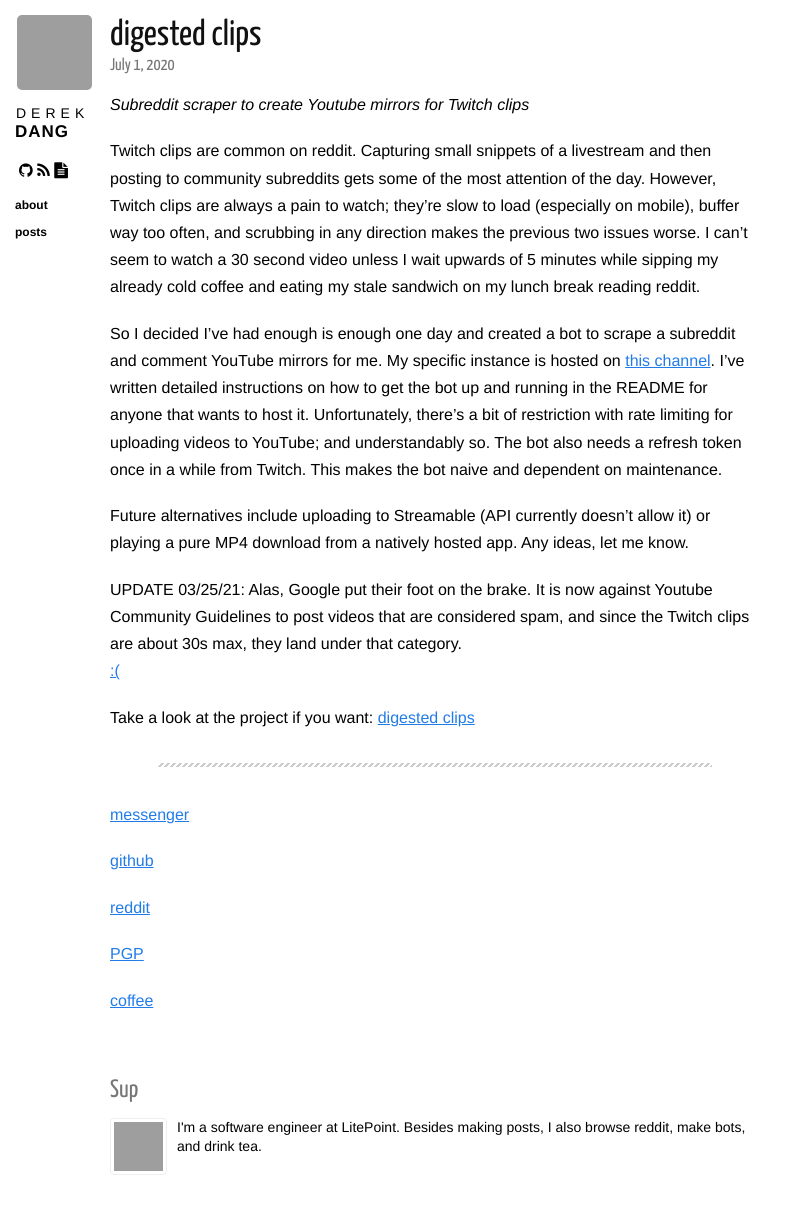
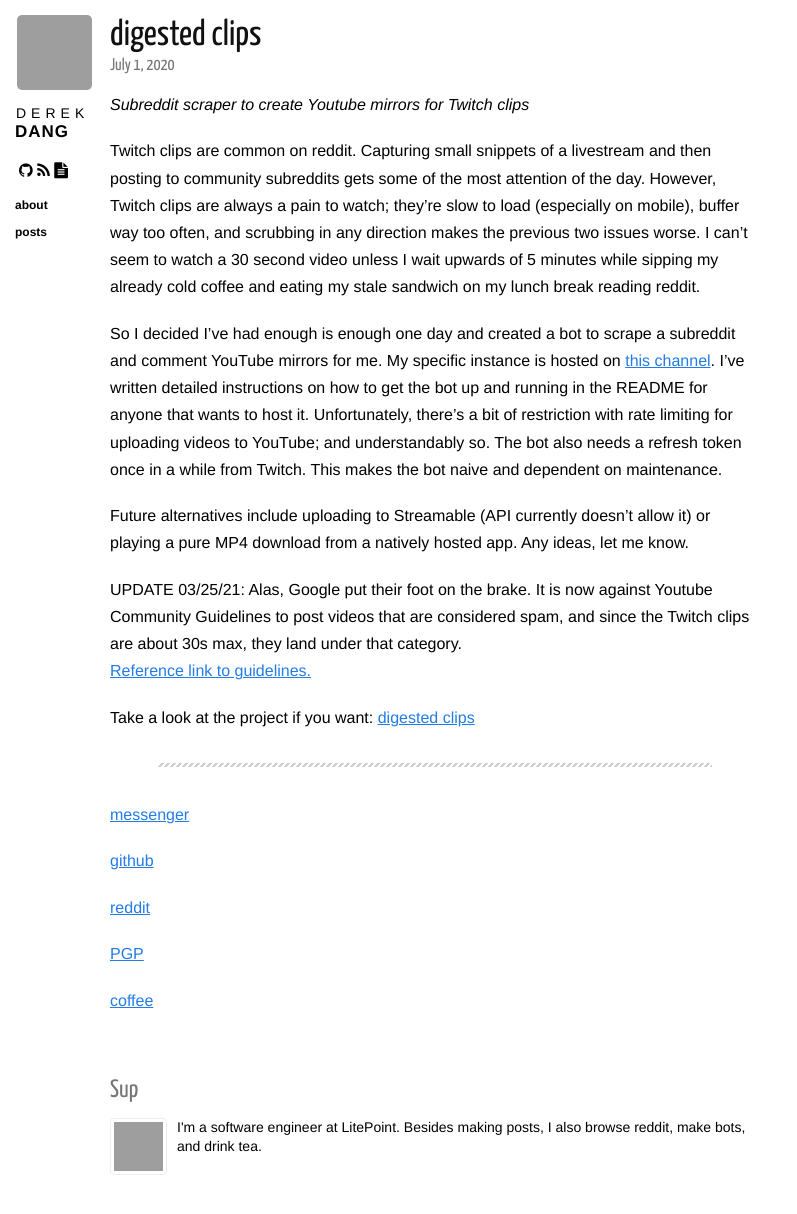
Before and after one commit to dqdang/dqdang.github.io, a Jekyll site: the page built from _posts/2020-07-01-digested-clips.markdown, in a window 1280 px wide, cut to the strip 0-1234 px from the top of the page. Shown: the top 1214 px of the strip, without its empty margins (0-797 px from the left). Built offline with Jekyll 4.4.1, drawn with Linux system fonts in a browser that asks for light colours; nearby versions of some CDN libraries; grey boxes are pictures that could not be loaded.

Commit message:
Change link text

```diff
--- a/_posts/2020-07-01-digested-clips.markdown
+++ b/_posts/2020-07-01-digested-clips.markdown
@@ -12,8 +12,8 @@
 
 Future alternatives include uploading to Streamable (API currently doesn't allow it) or playing a pure MP4 download from a natively hosted app. Any ideas, let me know.
 
-UPDATE 03/25/21: Alas, Google put their foot on the brake. It is now against Youtube Community Guidelines to post videos that are considered spam, and since the Twitch clips are about 30s max, they land under that category.<br>
-[:(][spam]
+UPDATE 03/25/21: Alas, Google put their foot on the brake. It is now against Youtube Community Guidelines to post videos that are considered spam, and since the Twitch clips are about 30s max, they land under that category.<br/>
+[Reference link to guidelines.][spam]
 
 Take a look at the project if you want:
 [digested clips][digested clips]
```
